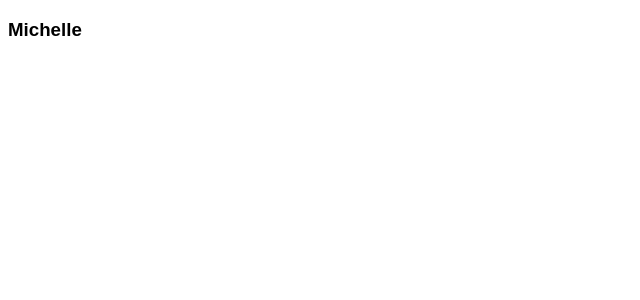
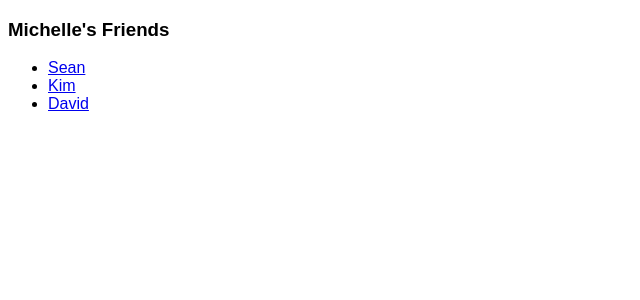
Before and after one commit to PetKatt/react-router-course, a React (Create React App) app: page / in a window 1280 px wide. Shown: the top 300 px of the page, without its empty margins (0-640 px from the left). Built offline with nearby package versions, Linux system fonts and the light colour scheme.

Commit message:
recursivePaths branch: Infinite Routes DONE

```diff
--- a/src/containers/App.js
+++ b/src/containers/App.js
@@ -17,11 +17,18 @@ const users = [
 const find = (id) => users.find((u) => u.id === id);
 
 const Person = ({ match }) => {
-	const person = find(match.params.id);
+	const person = find(Number(match.params.id));
 
 	return (
 		<div>
-			<h3>{person.name}</h3>
+			<h3>{person.name}'s Friends</h3>
+			<ul>
+				{person.friends.map((p) => (
+					<li key={p}><Link to={`${match.url}/${p}`}>{find(p).name}</Link></li>
+				))}
+			</ul>
+
+			<Route path={`${match.url}/:id`} component={Person} />
 		</div>
 	);
 };
```
